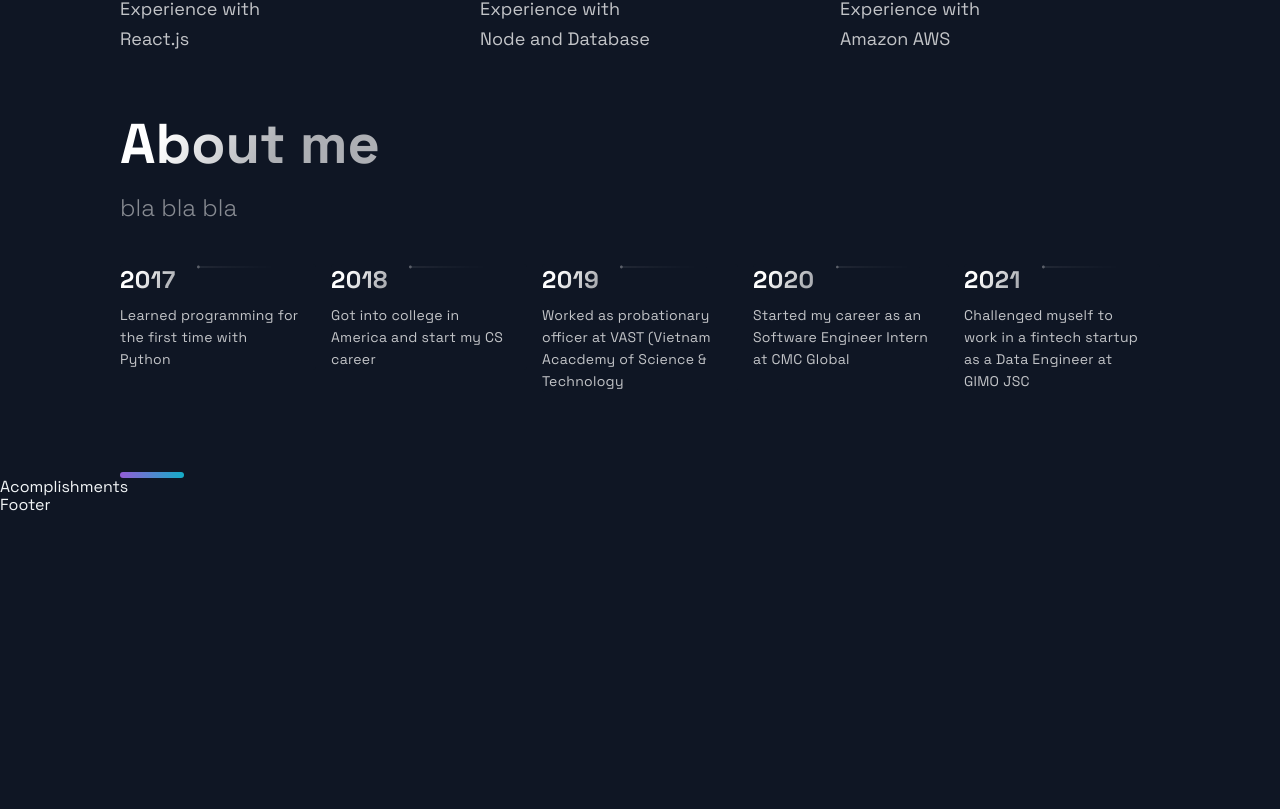
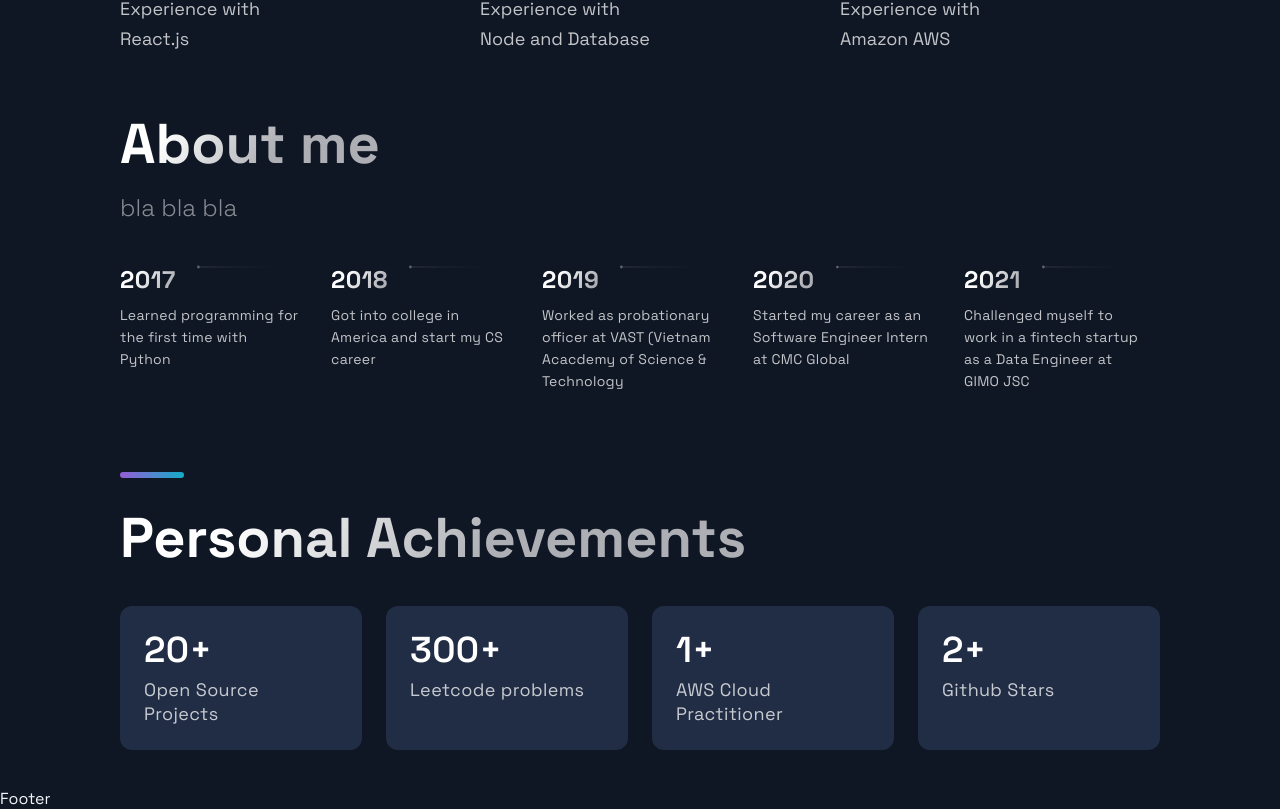
Before and after one commit to Bodisoem/portfolioV2, a Next.js app: page / in a window 1280 px wide. Shown: the part 2352-3161 px from the top of the page. Before the commit the page ends 2867 px from the top, so only its background shows below. Built offline with nearby package versions, Linux system fonts and the light colour scheme.

Commit message:
update achievements

```diff
--- a/src/components/Acomplishments/Acomplishments.js
+++ b/src/components/Acomplishments/Acomplishments.js
@@ -5,15 +5,23 @@ import { Box, Boxes, BoxNum, BoxText } from './AcomplishmentsStyles';
 
 const data = [
   { number: 20, text: 'Open Source Projects'},
-  { number: 1000, text: 'Students', },
-  { number: 1900, text: 'Github Followers', },
-  { number: 5000, text: 'Github Stars', }
+  { number: 300, text: 'Leetcode problems', },
+  { number: 1, text: 'AWS Cloud Practitioner', },
+  { number: 2, text: 'Github Stars', }
 ];
 
 const Acomplishments = () => (
-  <div>
-    Acomplishments
-  </div>
+  <Section>
+    <SectionTitle>Personal Achievements</SectionTitle>
+    <Boxes>
+      {data.map((card, index) => (
+        <Box key={index}>
+        <BoxNum>{card.number}+</BoxNum>
+        <BoxText>{card.text}</BoxText>
+        </Box>
+      ))}
+    </Boxes>
+  </Section>
 );
 
 export default Acomplishments;
```
